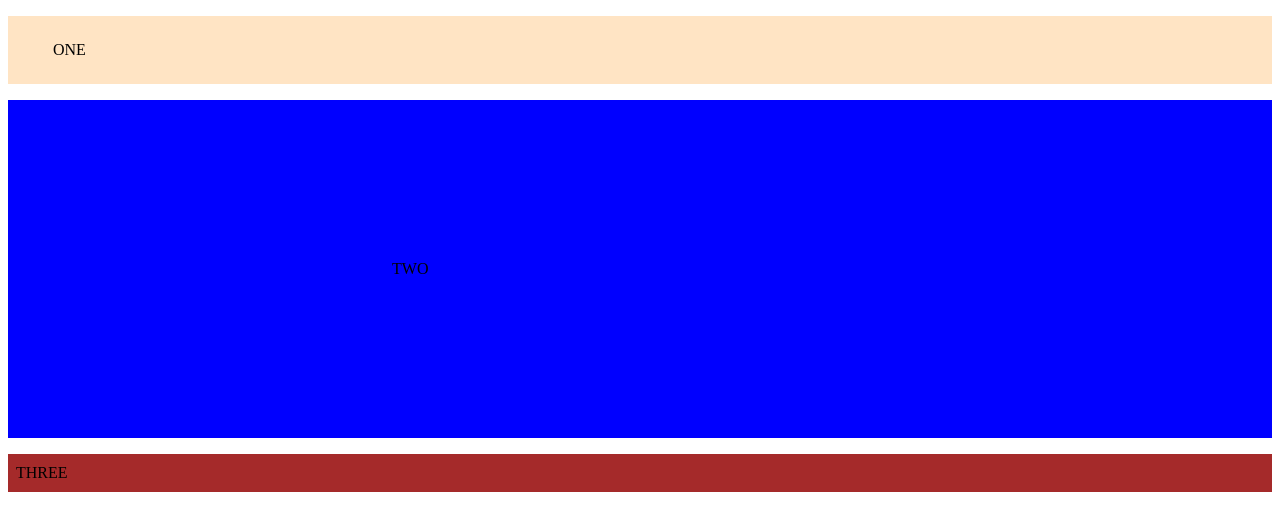
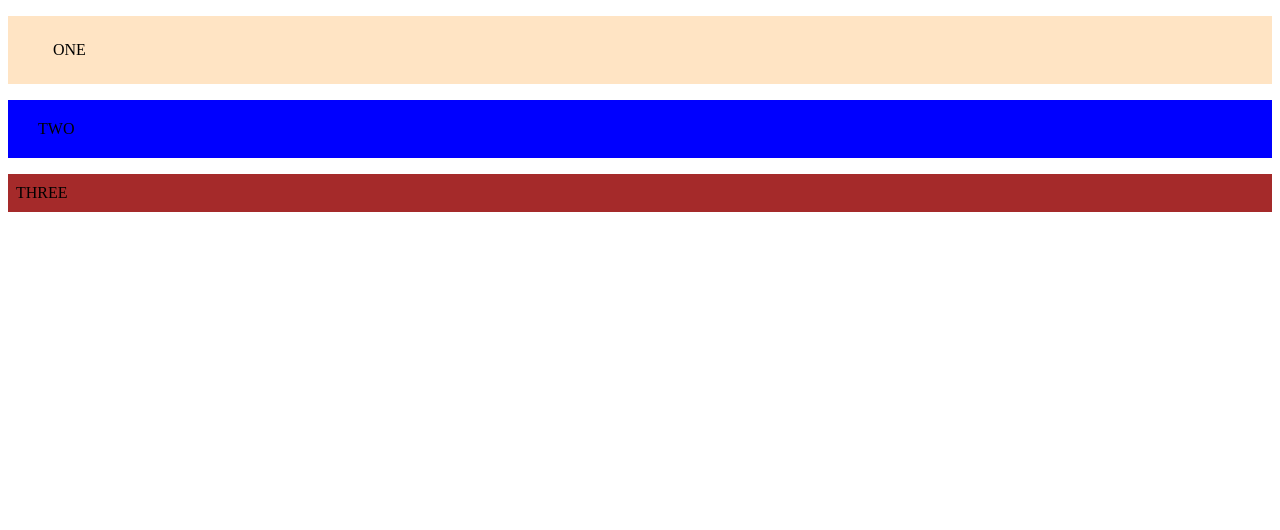
Before and after one commit to hessdale/BoxModel, a plain HTML site: page index.html in a window 1280 px wide. Drawn offline with Linux system fonts and the light colour scheme.

Commit message:
messed around with padding

```diff
--- a/css/style.css
+++ b/css/style.css
@@ -4,7 +4,7 @@ padding: 25px 45px;
 }
 #unique2 {
     background-color: blue;
-    padding: 20vh 30vw;
+    padding: 20px 30px;
 }
 #unique3 {
     background-color: brown;
```
